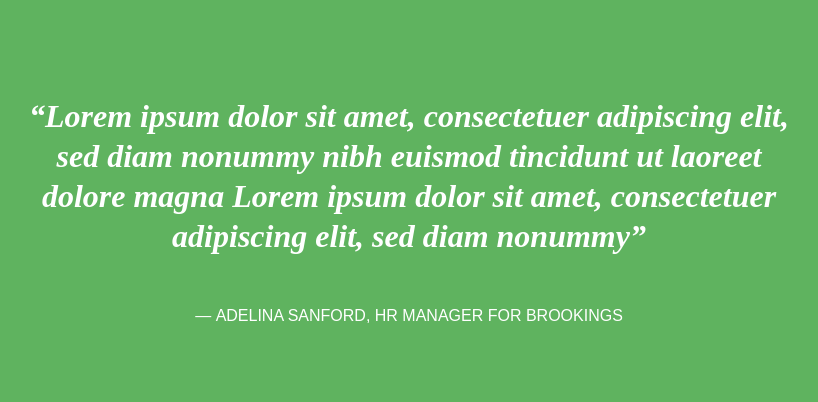
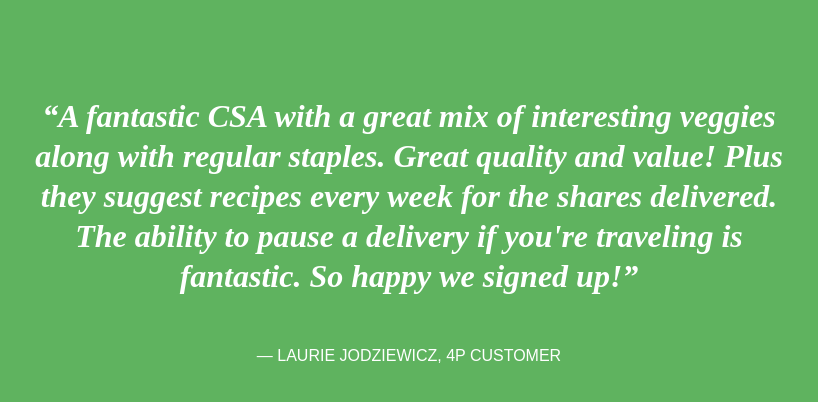
Before and after one commit to ocupop/4p-marketing, a Jekyll site: the page built from src/_targets/direct-to-consumer.html, in a window 1280 px wide and 900 px high, scrolled down 1003 px, cut to the strip 162-602 px from the top of the window. Shown: the top 402 px of the strip, without its empty margins (231-1049 px from the left). Built offline with Jekyll 4.4.1, drawn with Linux system fonts in a browser that asks for light colours.

Commit message:
Updated 'src/_targets/direct-to-consumer.html' via CloudCannon

```diff
--- a/src/_targets/direct-to-consumer.html
+++ b/src/_targets/direct-to-consumer.html
@@ -3,23 +3,25 @@
 name: Direct to Consumer
 testimonial:
   quote: >-
-    Lorem ipsum dolor sit amet, consectetuer adipiscing elit, sed diam nonummy
-    nibh euismod tincidunt ut laoreet dolore magna Lorem ipsum dolor sit amet,
-    consectetuer adipiscing elit, sed diam nonummy
-  author: Adelina Sanford
-  source: HR Manager for Brookings
+    A fantastic CSA with a great mix of interesting veggies along with regular
+    staples. Great quality and value! Plus they suggest recipes every week for
+    the shares delivered. The ability to pause a delivery if you're traveling is
+    fantastic. So happy we signed up!
+  author: Laurie Jodziewicz
+  source: 4p customer
 calendly_url:
 ---
-
 
 {% contentfor target_overview no-convert %}
 <section id="overview" class="bg-primary">
   <div class="container">
     <div class="row justify-content-center">
       <div class="col-12 col-md-8 text-white text-center">
-        <h2 class="mb-5 editable">Healthy, fresh food,<br>Direct to your office</h2>
+        <h2 class="mb-5 editable">
+          Healthy, fresh food, Direct to your door
+        </h2>
         <div class="mb-5 editable">
-          <p>Connect your employees with delicious, local food, delivered for free, right to work. It can be hard to keep fresh food on the table, but at 4P we make it easy with weekly deliveries straight from local family farms. Give your employees a valuable benefit, a firsthand look at your company’s commitment to the community, and—with our custom order options—exactly the food they want.</p>
+          <p>Get delicious, local food, delivered right to your door. With 4P, it&rsquo;s easy to keep fresh food on your table, with weekly deliveries straight from local family farms. With our custom order options and more than 200 participating farms, you&rsquo;ll get exactly the food you want, and save both time and money. Get healthier and happier with convenience and low cost&mdash;all while supporting your local economy.&nbsp;</p>
           <p>At 4P, everyone looks forward to delivery day!</p>
         </div>
         <p><a href="#contact" class="btn btn-light text-primary">Learn More</a></p>
@@ -35,9 +37,11 @@
   <div class="container">
     <div class="row justify-content-center">
       <div class="col-12 col-md-7">
-        <h2 class="mb-5 editable">Give your employees the gift of health &mdash; for free!</h2>
+        <h2 class="mb-5 editable">
+          Live in an apartment building?
+        </h2>
         <div class="mb-5 editable">
-          <p>As a health and wellness perk, 4P can help you recruit new employees and keep your current staff healthy and happy. It’s also an excellent addition to your sustainability initiatives, with environmental and social implications that any company can be proud of.</p>
+          <p>Take a look at our extensive list of drop-off locations to see if your building is already a partner. If they&rsquo;re not, let them know them they should be!</p>
         </div>
         <p>
           <a href="#contact" class="btn btn-info">Get started</a>
@@ -67,14 +71,16 @@
   <div class="container">
     <div class="row">
       <div class="col-12">
-        <h2 class="mb-3 editable">Who else uses 4P Foods?</h2>
+        <h2 class="mb-3 editable">
+          Take a look at some of our recent deliveries.
+        </h2>
         <div class="editable">
-          <p>Other companies are already recognizing all the positive impacts that 4P brings.</p>
+          <p>Year-round, 4P delivers healthy, sustainable, seasonal food from local family farms. This means you&rsquo;re getting the freshest produce, meat, and dairy products on any given day&mdash;all grown and harvested in the most responsible, sustainable way possible.</p>
         </div>
         <div class="d-flex justify-content-around align-items-center">
-          <div class="m-3"><img src="{{ site.placeholder_image }}" alt="" class="img-fluid"></div>
-          <div class="m-3"><img src="{{ site.placeholder_image }}" alt="" class="img-fluid"></div>
-          <div class="m-3"><img src="{{ site.placeholder_image }}" alt="" class="img-fluid"></div>
+          <div class="m-3"><img src="{{ site.placeholder_image }}" alt="" class="img-fluid" /></div>
+          <div class="m-3"><img src="{{ site.placeholder_image }}" alt="" class="img-fluid" /></div>
+          <div class="m-3"><img src="{{ site.placeholder_image }}" alt="" class="img-fluid" /></div>
         </div>
       </div>
     </div>
@@ -83,13 +89,15 @@
 {% endcontentfor %}
 
 {% contentfor target_next_step no-convert %}
-<section id="next-step" class="">
+<section id="next-step">
   <div class="container">
     <div class="row justify-content-center">
       <div class="col-12 col-md-8 text-center">
-        <h2 class="mb-3 editable">Want your employees to get the full story? We can help you tell it.</h2>
+        <h2 class="mb-3 editable">
+          Try us today&mdash;completely commitment free
+        </h2>
         <div class="mb-5 editable">
-          <p>Just schedule a meet-and-greet session with a member of our team. We’ll come out to your office and share our story directly with your staff. They’ll get the whole picture, and you’ll get them on board. Use the calendar below to schedule, or just contact us directly at <a href="mailto:info@4pfoods.com">info@4pfoods.com</a> or 703.732.6664.</p>
+          <p>Give 4P a chance today, and we&rsquo;ll give you a $10 discount on your first bag! No long-term commitment&mdash;you can skip a delivery or cancel at any time. To sign up, just visit our website or contact us directly at&nbsp;<a href="mailto:info@4pfoods.com">info@4pfoods.com</a> or 703.732.6664.</p>
         </div>
       </div>
     </div>
```
